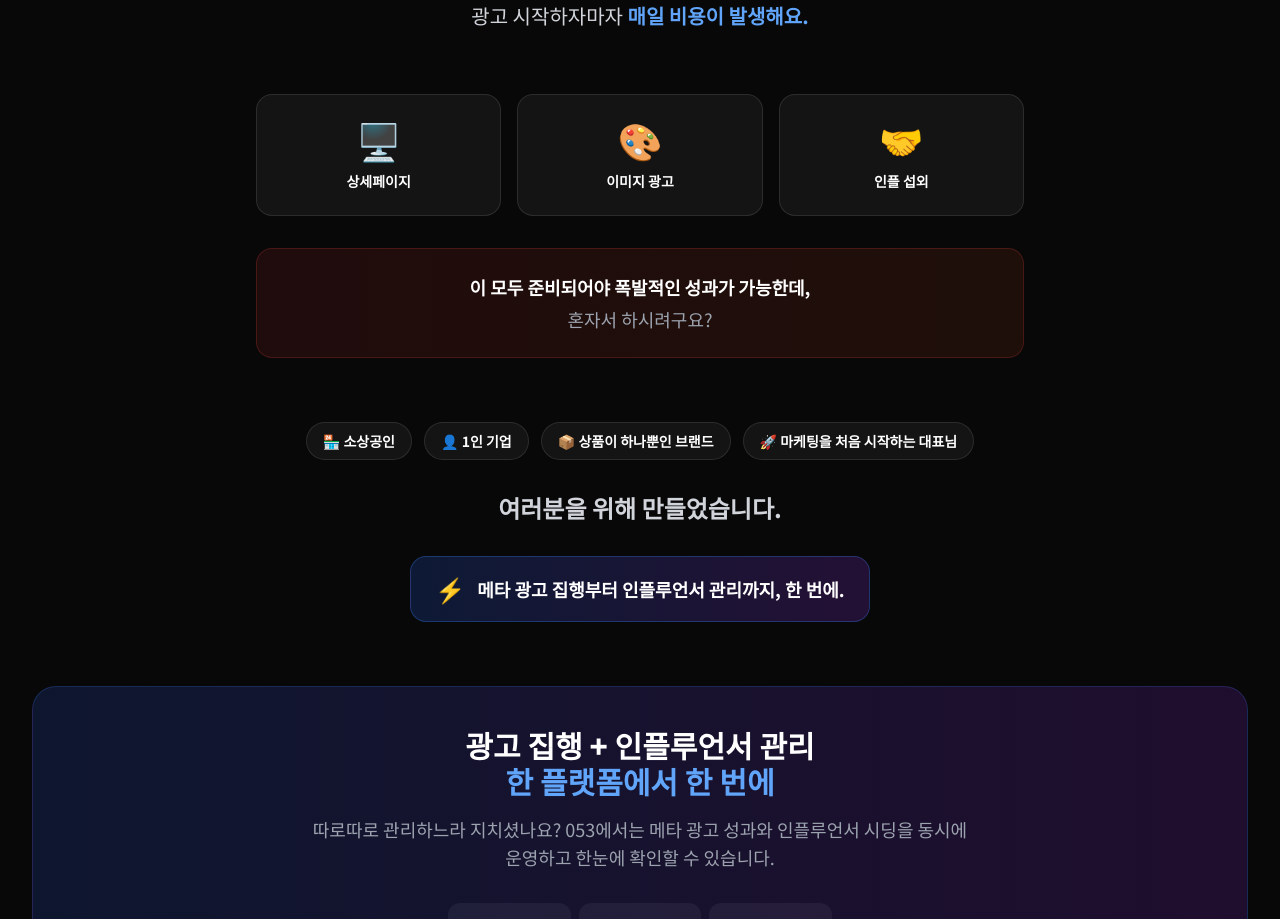
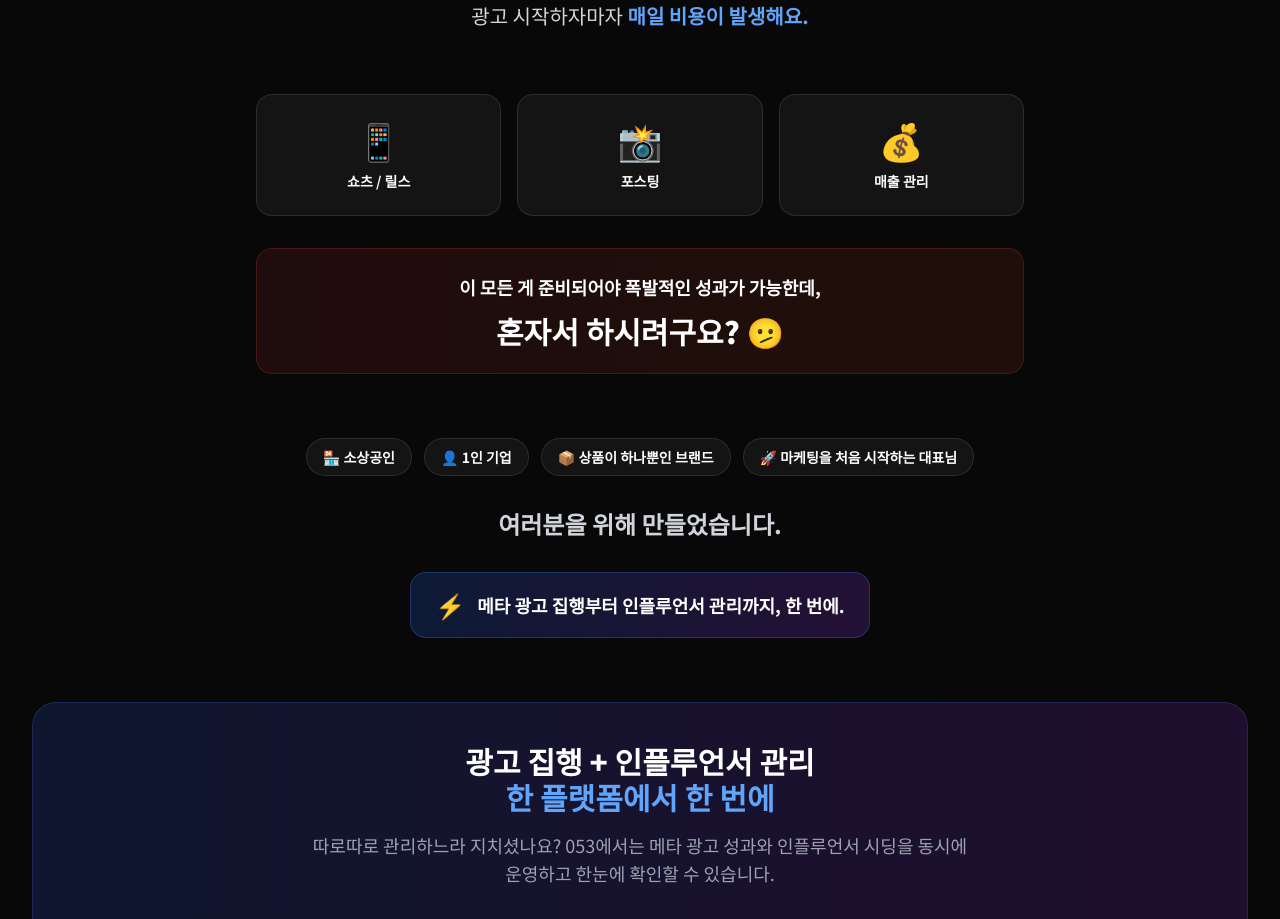
Before and after one commit to hagojob101-home/seeding-platform, a Next.js app: page / in a window 1280 px wide. Shown: the part 1146-2065 px from the top of the page. Built offline with nearby package versions, Linux system fonts and the light colour scheme.

Commit message:
아이콘 블럭 교체 + 혼자서 문구 강조

```diff
--- a/pages/index.js
+++ b/pages/index.js
@@ -114,22 +114,22 @@ export default function Home() {
           {/* 블럭 2 - 아이콘 3개 */}
           <div className="max-w-3xl mx-auto mb-6">
             <div className="grid grid-cols-3 gap-4 mb-8">
-              <div className="bg-white/5 border border-white/10 rounded-2xl p-6 text-center">
-                <p className="text-4xl mb-3">🖥️</p>
-                <p className="text-white font-bold text-sm">상세페이지</p>
+              <div className="bg-white/5 border border-white/10 rounded-2xl p-6 text-center hover:border-blue-500/40 transition">
+                <p className="text-4xl mb-3">📱</p>
+                <p className="text-white font-bold text-sm">쇼츠 / 릴스</p>
               </div>
-              <div className="bg-white/5 border border-white/10 rounded-2xl p-6 text-center">
-                <p className="text-4xl mb-3">🎨</p>
-                <p className="text-white font-bold text-sm">이미지 광고</p>
+              <div className="bg-white/5 border border-white/10 rounded-2xl p-6 text-center hover:border-blue-500/40 transition">
+                <p className="text-4xl mb-3">📸</p>
+                <p className="text-white font-bold text-sm">포스팅</p>
               </div>
-              <div className="bg-white/5 border border-white/10 rounded-2xl p-6 text-center">
-                <p className="text-4xl mb-3">🤝</p>
-                <p className="text-white font-bold text-sm">인플 섭외</p>
+              <div className="bg-white/5 border border-white/10 rounded-2xl p-6 text-center hover:border-blue-500/40 transition">
+                <p className="text-4xl mb-3">💰</p>
+                <p className="text-white font-bold text-sm">매출 관리</p>
               </div>
             </div>
             <div className="text-center bg-gradient-to-r from-red-900/20 to-orange-900/20 border border-red-500/20 rounded-2xl p-6">
-              <p className="text-white text-lg font-bold mb-1">이 모두 준비되어야 폭발적인 성과가 가능한데,</p>
-              <p className="text-gray-400 text-lg">혼자서 하시려구요?</p>
+              <p className="text-white text-lg font-bold mb-3">이 모든 게 준비되어야 폭발적인 성과가 가능한데,</p>
+              <p className="text-2xl md:text-3xl font-black text-white">혼자서 하시려구요? 🫤</p>
             </div>
           </div>
 
```
